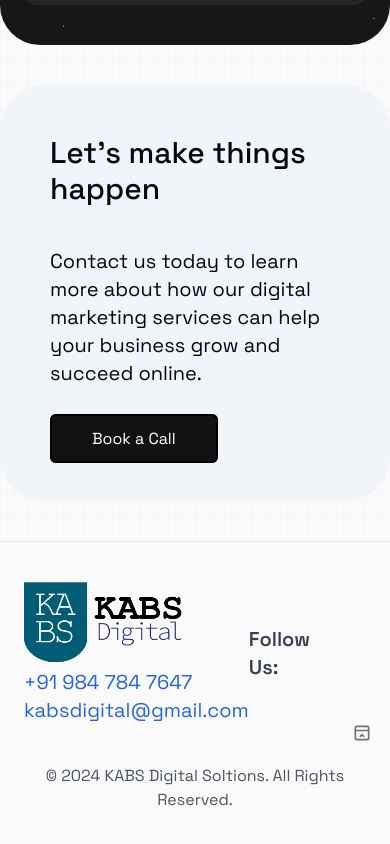
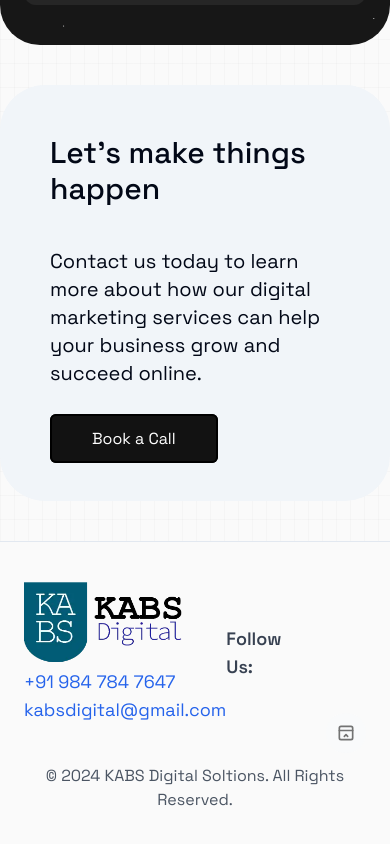
Before and after one commit to SabiqHashil/kabs-digital_website, a Next.js app: page / in a window 390 px wide. Shown: the part 8289-9133 px from the top of the page. Built offline with nearby package versions, Linux system fonts and the light colour scheme.

Commit message:
"Updated font sizes and styles in Footer component"

```diff
--- a/components/footer.tsx
+++ b/components/footer.tsx
@@ -17,12 +17,12 @@ const Footer = () => {
               alt="image"
             />{" "}
           </h1>
-          <p className="text-left text-xl text-gray-500">
+          <p className="text-left text-lg md:text-xl text-gray-500">
             <a href="tel:+919847847647" className="text-blue-600 hover:underline">
               +91 984 784 7647
             </a>
           </p>
-          <p className="text-left text-xl text-gray-500">
+          <p className="text-left text-lg md:text-xl text-gray-500">
             <a href="mailto:kabsdigital@gmail.com" className="text-blue-600 hover:underline">
               kabsdigital@gmail.com
             </a>
@@ -30,7 +30,7 @@ const Footer = () => {
         </div>
 
         <div className="flex items-center space-x-4">
-        <h2 className="text-xl font-semibold text-gray-700">Follow Us:</h2>
+          <h2 className="text-lg md:text-xl font-semibold text-gray-700">Follow Us:</h2>
           <FloatingDockDemo />
         </div>
 
```
